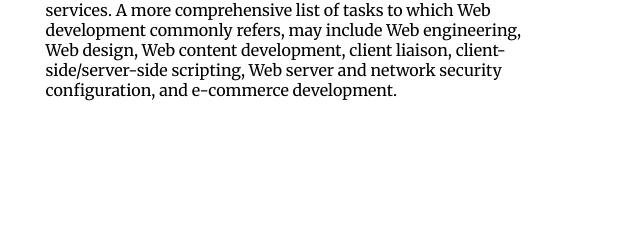
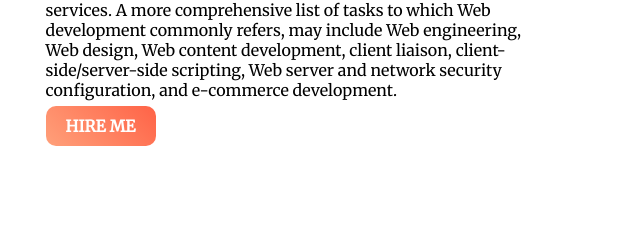
Before and after one commit to Habib058/web-portfolio, a plain HTML site: page index.html in a window 1280 px wide. Shown: the part 392-638 px from the top of the page, 0-618 px from the left. Drawn offline with Linux system fonts and the light colour scheme; grey boxes are pictures that could not be loaded.

Commit message:
added anchor

```diff
--- a/index.html
+++ b/index.html
@@ -15,6 +15,7 @@
             <h1><span class="name_color">Akshu Baby</span> World</h1>
             <h3>World Class Developer</h3>
             <p>Web development is the work involved in developing a Web site for the Internet (World Wide Web) or an intranet (a private network).[1] Web development can range from developing a simple single static page of plain text to complex Web-based Internet applications (Web apps), electronic businesses, and social network services. A more comprehensive list of tasks to which Web development commonly refers, may include Web engineering, Web design, Web content development, client liaison, client-side/server-side scripting, Web server and network security configuration, and e-commerce development.</p>
+            <a class="link-button" target="_blank" href="https://www.linkedin.com/feed/?trk=onboarding-landing">HIRE ME</a>
             </div>
             <div class="half-width">
                 <img src="images/IMG20200913210407.jpg" alt="">
--- a/style.css
+++ b/style.css
@@ -26,3 +26,11 @@ section{
     background-image: url(images/top-banner.png);
     background-repeat: no-repeat;
 }
+.link-button{
+    text-decoration: none;
+    background-image: linear-gradient(45deg,lightsalmon,tomato);
+    padding: 10px 20px;
+    border-radius: 10px;
+    color: white;
+    font-weight: 700;
+}
```
